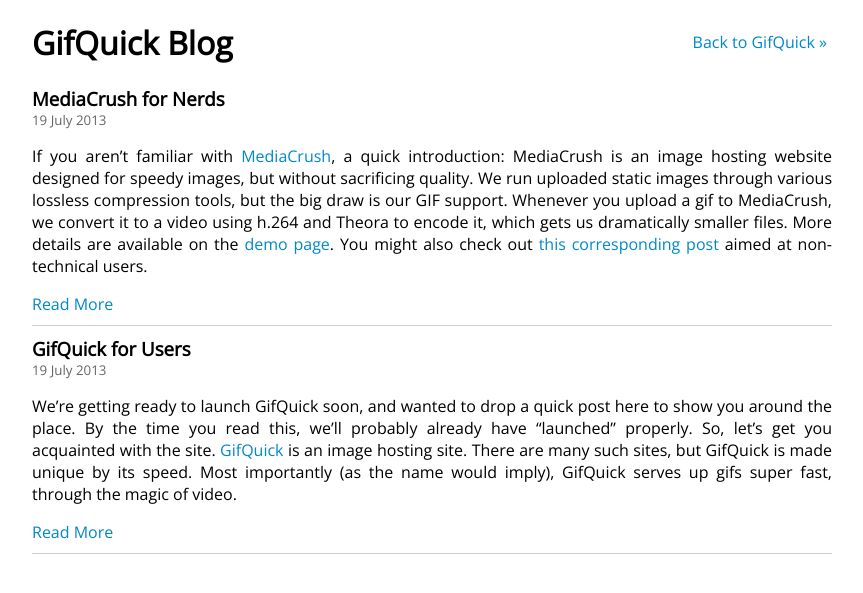
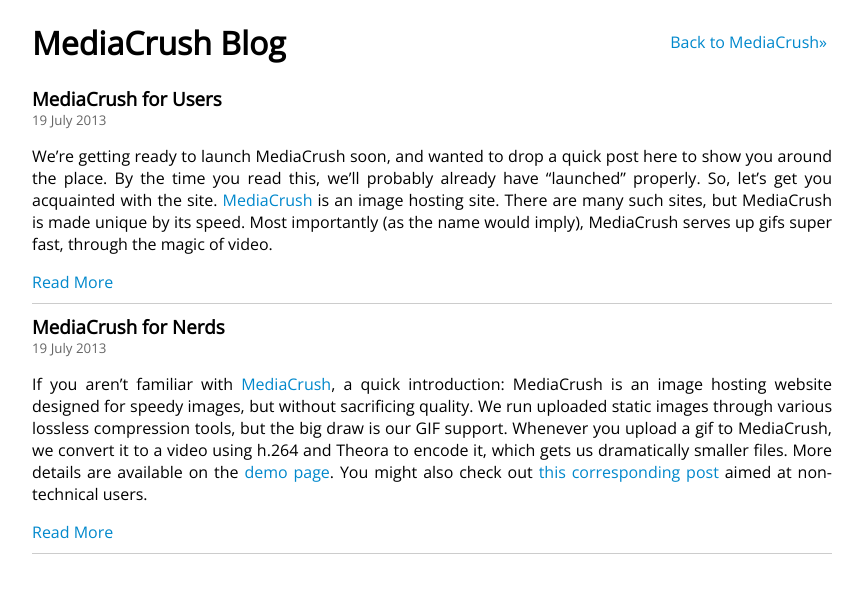
Before and after one commit to MediaCrush/mediacrush.github.io, a Jekyll site: the page built from index.html, in a window 1280 px wide. Shown: the top 593 px of the page, without its empty margins (208-1071 px from the left). Built offline with Jekyll 4.4.1, drawn with Linux system fonts in a browser that asks for light colours; Markdown is read by kramdown in place of the engine named in the settings.

Commit message:
Blog rebranding

```diff
--- a/_layouts/base.html
+++ b/_layouts/base.html
@@ -8,8 +8,8 @@
     </head>
     <body>
         <div class="container">
-            <a class="linkback" href="https://gifquick.net">Back to GifQuick &#xbb;</a>
-            <h1><a href="/">GifQuick Blog</a></h1>
+            <a class="linkback" href="https://mediacru.sh">Back to MediaCrush&#xbb;</a>
+            <h1><a href="/">MediaCrush Blog</a></h1>
             {{ content }}
         </div>
     </body>
--- a/_layouts/post.html
+++ b/_layouts/post.html
@@ -8,7 +8,7 @@
 
 <div id="disqus_thread"></div>
 <script type="text/javascript">
-    var disqus_shortname = 'gifquickblog';
+var disqus_shortname = 'mediacrushblog';
 (function() {
     var dsq = document.createElement('script'); dsq.type = 'text/javascript'; dsq.async = true;
     dsq.src = '//' + disqus_shortname + '.disqus.com/embed.js';
--- a/index.html
+++ b/index.html
@@ -1,5 +1,5 @@
 ---
-title: GifQuick Blog
+title: MediaCrush Blog
 layout: base
 ---
 
```
Also changed, not shown: _posts/2013-07-19-MediaCrush-for-users.md (renamed from _posts/2013-07-19-GifQuick-for-users.md, +12 -12 lines). Lines whose indentation alone changed are shown as unchanged.
